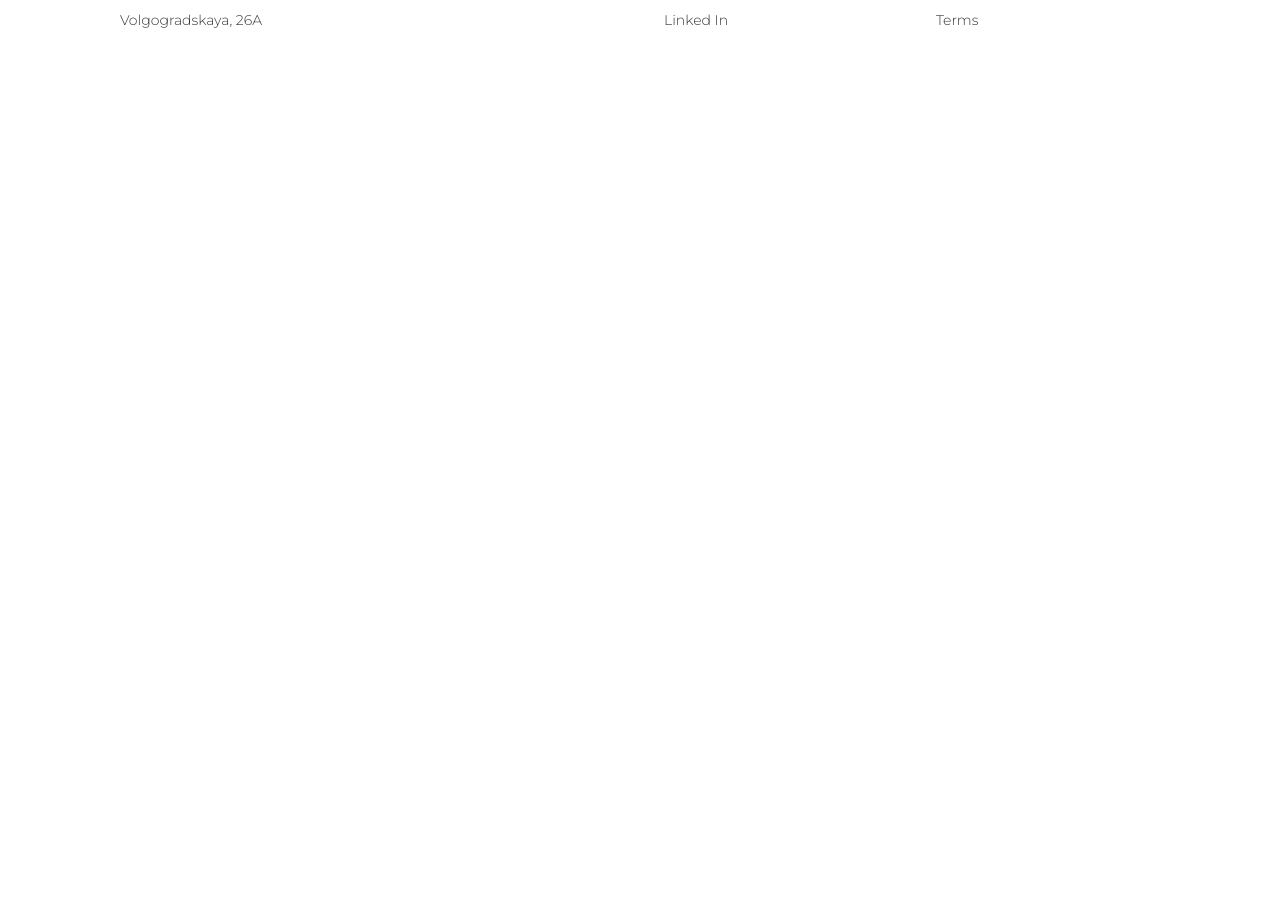
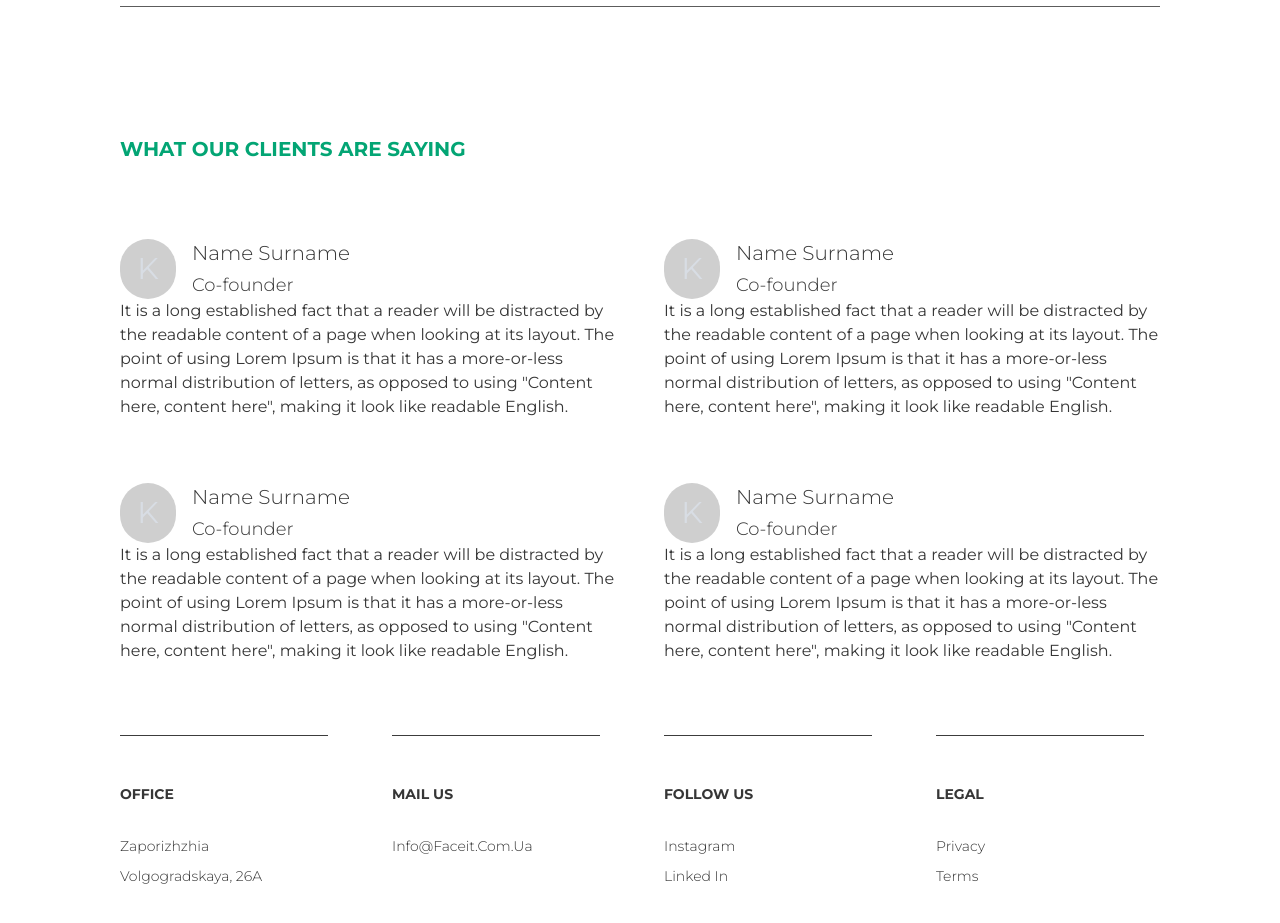
Before and after one commit to SunkissedWitch/faceit-prototype, a Next.js app: page / in a window 1280 px wide. Shown: the part 2763-3686 px from the top of the page. Before the commit the page ends 2889 px from the top, so only its background shows below. Built offline with nearby package versions, Linux system fonts and the light colour scheme.

Commit message:
progress commit: added testimonials section (not finished)

```diff
--- a/src/app/layout.js
+++ b/src/app/layout.js
@@ -15,7 +15,7 @@ export default function RootLayout({ children }) {
     <html lang="en" data-theme="">
       <body className={montserrat.className}>
         <Navbar />
-        <main className="flex min-h-screen flex-col items-center justify-between px-[7.5rem]">
+        <main className="flex min-h-screen flex-col items-center justify-between px-8 md:px-[7.5rem]">
           {children}
         </main>
         <Footer />
--- a/src/app/page.js
+++ b/src/app/page.js
@@ -2,14 +2,16 @@ import { HeroComposition } from '@/components/HeroComposition'
 import { AboutUs } from '@/components/AboutUs'
 import { OurTeam } from '@/components/OurTeam'
 import { Services } from '@/components/Services'
+import { Testimonials } from '@/components/Testimonials'
 
 export default function Home() {
   return (
-    <div className='flex flex-col gap-y-20 w-full'>
+    <div className='container flex flex-col gap-y-32 w-full'>
       <HeroComposition />
       <AboutUs />
       <OurTeam />
       <Services />
+      <Testimonials />
     </div>
   )
 }
--- a/src/components/OurTeam/index.jsx
+++ b/src/components/OurTeam/index.jsx
@@ -14,7 +14,7 @@ export const OurTeam = () => {
         <HeaderText>{text.title}</HeaderText>
         <DescriptionText className='w-[80%]'>{text.desc}</DescriptionText>
         <ClientButton />
-        <div className='border border-secondary border-opacity-30 h-80 p-24 -mx-28 text-secondary text-opacity-60 text-center'>
+        <div className='border border-secondary border-opacity-30 h-80 p-24 -mx-8 md:-mx-28 text-secondary text-opacity-60 text-center'>
           team slider
         </div>
       </div>
--- /dev/null
+++ b/src/components/ReviewCard/index.jsx
@@ -0,0 +1,39 @@
+import { CardHeaderText } from "./index.styles"
+
+export const ReviewCard = ({ review, ...props }) => {
+  const { firstName, lastName, role, text, avatar } = review || {
+    firstName: 'Name',
+    lastName: 'Surname',
+    role: 'Co-founder',
+    text: 'It is a long established fact that a reader will be distracted by the readable content of a page when looking at its layout. The point of using Lorem Ipsum is that it has a more-or-less normal distribution of letters, as opposed to using "Content here, content here", making it look like readable English. ',
+    avatar: false
+  }
+  return (
+    <>
+      <div className='w-full min-h-16 py-2 px-0'>
+        <div className='flex flex-row w-5/6 gap-x-4'>
+          { avatar
+            ?
+            <div className="avatar">
+              <div className="w-14 rounded-full">
+                <img src="/images/stock/photo-1534528741775-53994a69daeb.jpg" />
+              </div>
+            </div>
+            :
+            <div className="avatar placeholder">
+              <div className="bg-neutral-focus text-neutral-content rounded-full w-14">
+                <span className="text-3xl">K</span>
+              </div>
+            </div>
+          }
+          <CardHeaderText
+            firstName={firstName}
+            lastName={lastName}
+            role={role}
+          />
+        </div>
+        <div>{text}</div>
+      </div>
+    </>
+  )
+}
--- /dev/null
+++ b/src/components/ReviewCard/index.styles.jsx
@@ -0,0 +1,16 @@
+export const CardHeaderText = ({
+  firstName,
+  lastName,
+  role
+}) => {
+  return (
+    <div className='flex flex-col w-full gap-y-1'>
+      <div className='text-xl font-light'>
+        {firstName} {lastName}
+      </div>
+      <div className='text-lg font-light'>
+        {role}
+      </div>
+    </div>
+  )
+}
--- /dev/null
+++ b/src/components/Testimonials/index.jsx
@@ -0,0 +1,18 @@
+import { HeaderText } from "@/components/HeaderText"
+import { ReviewCard } from "@/components/ReviewCard"
+
+export const Testimonials = () => {
+  return (
+    <>
+      <div className='flex flex-col gap-y-8'>
+        <HeaderText className='mb-9'>What our clients are saying</HeaderText>
+        <div className='grid sm:grid-cols-1 md:grid-cols-2 gap-12'>
+          <ReviewCard />
+          <ReviewCard />
+          <ReviewCard />
+          <ReviewCard />
+        </div>
+      </div>
+    </>
+  )
+}
```
